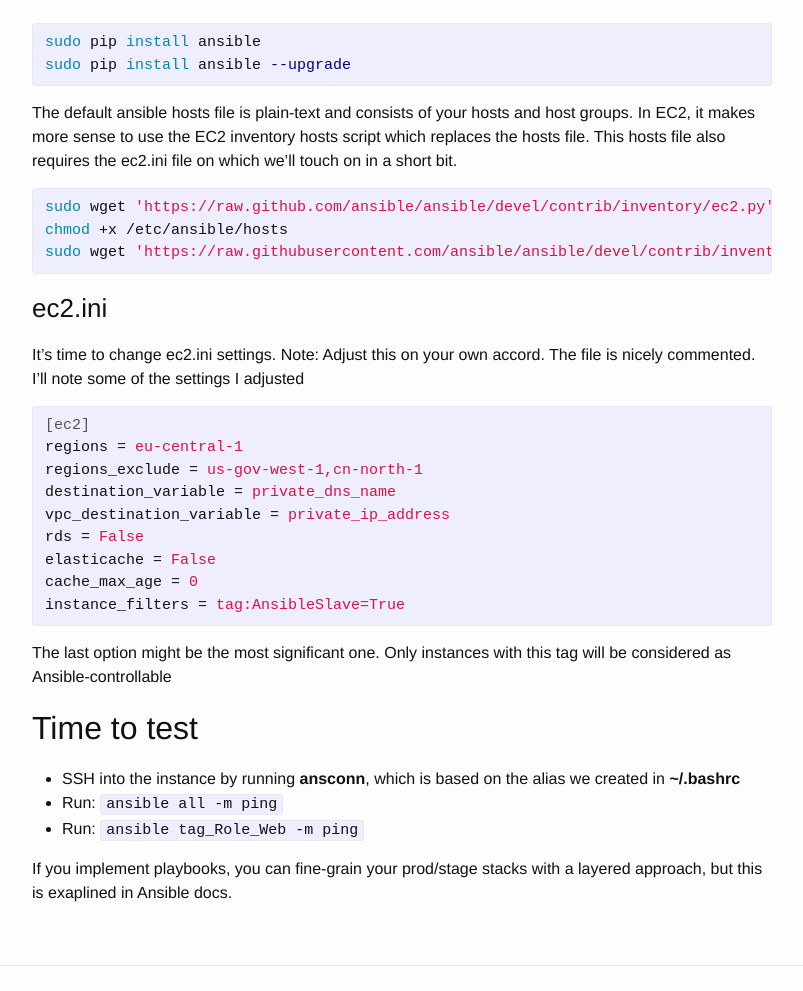
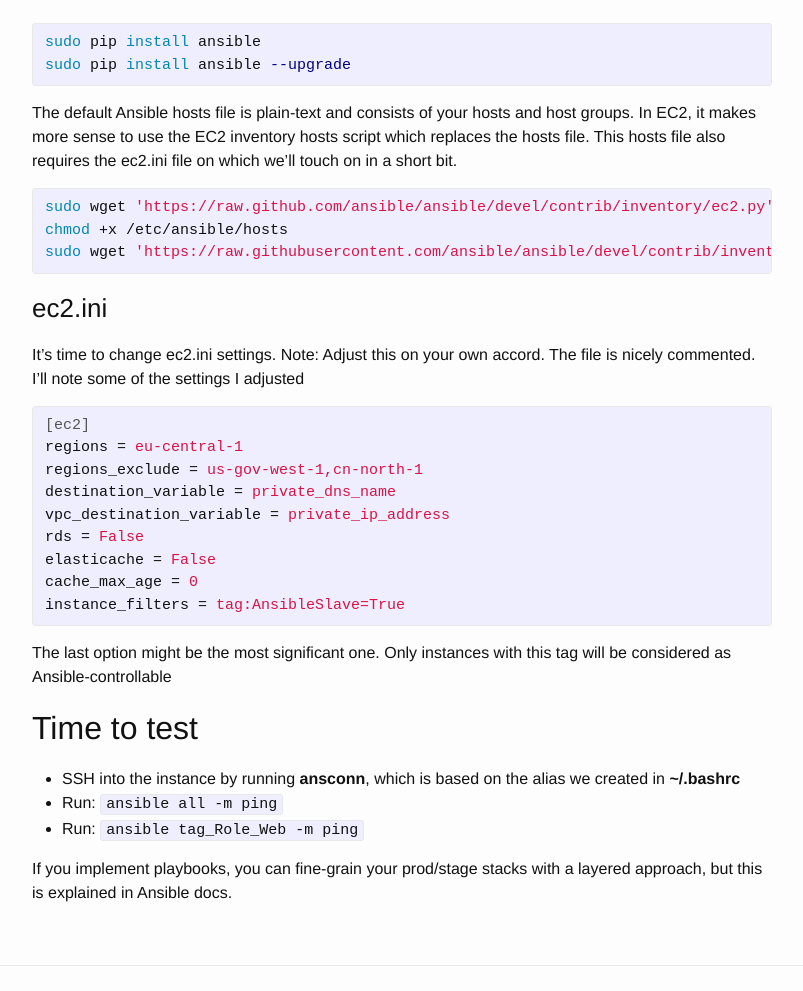
Before and after one commit to Kaurin/kaurin.github.io, a Jekyll site: the page built from _posts/2015-12-27-ansible-ec2.markdown, in a window 1280 px wide and 1400 px high, scrolled down 2233 px. Shown: the part 299-1290 px from the top of the window, without its empty margins (238-1041 px from the left). Built offline with Jekyll 4.4.1, drawn with Linux system fonts in a browser that asks for light colours; some of the changed text lies outside the part shown.

```diff
--- a/_posts/2015-12-27-ansible-ec2.markdown
+++ b/_posts/2015-12-27-ansible-ec2.markdown
@@ -107,7 +107,7 @@ sudo pip install ansible
 sudo pip install ansible --upgrade
 {% endhighlight %}
 
-The default ansible hosts file is plain-text and consists of your hosts and host groups. In EC2, it makes more sense to use the EC2 inventory hosts script which replaces the hosts file. This hosts file also requires the ec2.ini file on which we'll touch on in a short bit.
+The default Ansible hosts file is plain-text and consists of your hosts and host groups. In EC2, it makes more sense to use the EC2 inventory hosts script which replaces the hosts file. This hosts file also requires the ec2.ini file on which we'll touch on in a short bit.
 
 {% highlight bash %}
 sudo wget 'https://raw.github.com/ansible/ansible/devel/contrib/inventory/ec2.py' -O /etc/ansible/hosts
@@ -140,4 +140,4 @@ The last option might be the most significant one. Only instances with this tag
 *   Run: `ansible all -m ping`
 *   Run: `ansible tag_Role_Web -m ping`
 
-If you implement playbooks, you can fine-grain your prod/stage stacks with a layered approach, but this is exaplined in Ansible docs.
+If you implement playbooks, you can fine-grain your prod/stage stacks with a layered approach, but this is explained in Ansible docs.
--- a/_posts/2015-12-27-letsencrypt-is-awesome.markdown
+++ b/_posts/2015-12-27-letsencrypt-is-awesome.markdown
@@ -6,7 +6,7 @@ categories: misc
 tags: ssl,openssl,certificates
 ---
 
-I was about to shop for an SSL cert for a domain I own, and decided to do another "free SSL" google search.
+I was about to shop for an SSL cert for a domain I own, and decided to do another "free SSL" Google search.
 
 To my pleasant surprise, I stumbled upon this project "[letsencrypt](https://letsencrypt.org/)" which is sponsored by quite a lot of enterprise companies (Mozilla, Facebook to name a few).
 
--- a/_posts/2015-12-28-cross-compile-and-setup-znc-ubuntu.markdown
+++ b/_posts/2015-12-28-cross-compile-and-setup-znc-ubuntu.markdown
@@ -17,7 +17,7 @@ tags: irc,znc,bouncer
 * Compile box best be discardable VM with a fresh install of Ubuntu 14.04, with more than 1GB of ram. I'm not sure how much more ram, but 1GB won't cut it.
 * We won't be creating a package. This is an old school compile and .tar copy-install. Just a heads up if you don't like this sort of thing
 * Due to point above, compile prefix will be /opt/znc.  I like a higher-degree of separation, which is why I use "/opt/znc" instead of just "/opt".
-* After compiling, we'll create a separate user for ZNC and an upstart file to have znc run as a service via non-privileged user.
+* After compiling, we'll create a separate user for ZNC and an upstart file to have ZNC run as a service via non-privileged user.
 
 # Compile box
 
```
Also changed, not shown: other parts of _posts/2015-12-27-ansible-ec2.markdown (+2 -2 lines), other parts of _posts/2015-12-27-letsencrypt-is-awesome.markdown (+2 -2 lines), other parts of _posts/2015-12-28-cross-compile-and-setup-znc-ubuntu.markdown (+2 -2 lines), 4 other files.
